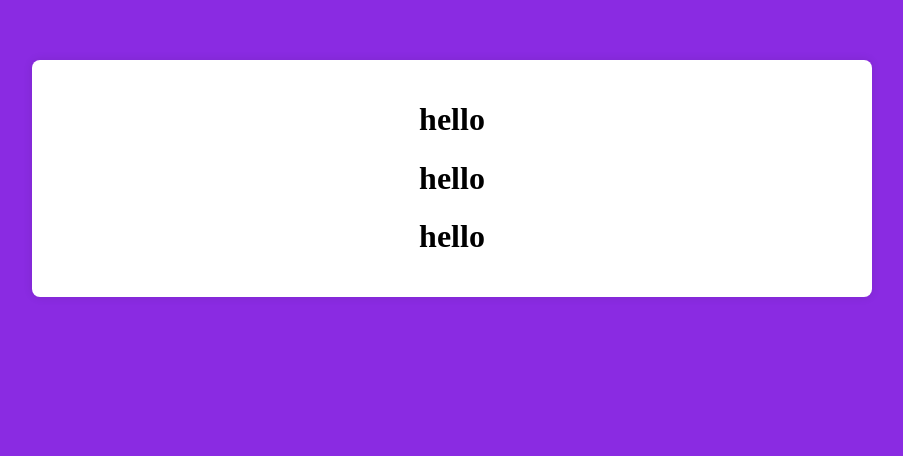
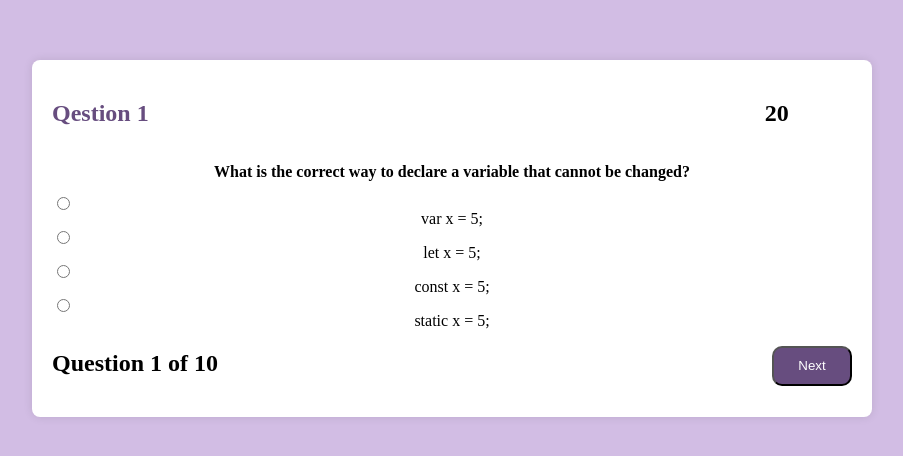
Before and after one commit to ikrambenallali/JSQuizStarter, a plain HTML site: page quiz.html in a window 1280 px wide. Shown: the part 180-636 px from the top of the page, without its empty margins (188-1091 px from the left). Drawn offline with Linux system fonts and the light colour scheme.

Commit message:
les questions affiche avec les repences

```diff
--- a/quiz.html
+++ b/quiz.html
@@ -7,11 +7,12 @@
     <title>Document</title>
 </head>
 <body>
-    <div class="QuestionContainer">
-     <h1>hello</h1>
-     <h1>hello</h1>
-     <h1>hello</h1>
+    <div class="QuestionContainer" id="QuestionContainer">
+    <!-- thanita an afficha isa9sithan nar  -->
 
     </div>
+        <script src="script.js"></script>
+
 </body>
+
 </html>
--- a/script.js
+++ b/script.js
@@ -70,3 +70,50 @@ const Questions =[
         correctAnswer: 'number',
     },
 ]
+
+let Repences=[];
+let QuestionActuelIndex=1;
+let score=0;
+let QuestionIncorrect=0;
+let QuestionCorrect=0;
+const QuestionContainer=document.getElementById('QuestionContainer')
+
+
+
+function afficherQuestions(index){
+QuestionContainer.innerHTML=`
+<div>
+<div class="QuestionEtTime">
+<h2 class="titleQuestionTotal">Qestion <span>${index}</span></h2>
+<div class="time" id"time" >20</div>
+</div>
+<p class="questionX">${Questions[index].question}</p>
+
+
+<input type="radio" class="repence">${Questions[index].answers[0]}</input   >
+<input type="radio" class="repence">${Questions[index].answers[1]}</input   >
+<input type="radio" class="repence">${Questions[index].answers[2]}</input   >
+<input type="radio" class="repence">${Questions[index].answers[3]}</input   >
+<div class="NextButtonEtnbrQustion">
+<h2>Question ${index} of ${Questions.length}</h2>
+<button id="NextButton" class="NextButton">Next</button>
+</div>
+</div>
+
+`
+
+const NextButton = document.getElementById('NextButton');
+
+NextButton.addEventListener('click', () => {
+    QuestionActuelIndex++;
+    console.log('hi');
+    if (QuestionActuelIndex < Questions.length) {
+
+        afficherQuestions(QuestionActuelIndex);
+    } else {
+console.log("Quiz terminé");
+
+}
+});
+}
+afficherQuestions(QuestionActuelIndex);
--- a/style.css
+++ b/style.css
@@ -1,5 +1,5 @@
 body {
-    background-color: blueviolet;
+    background-color: rgb(210, 189, 228);
 }
 .container {
     max-width: 100vh;
@@ -37,3 +37,43 @@ body {
     /* border-width: 10dvb; */
 
 }
+.titleQuestionTotal{
+    color:rgb(103, 77, 127)
+}
+.questionX{
+ font-weight: bold;
+
+
+}
+.repence{
+    /* background-color: red; */
+ display: flex;
+ flex-direction: column;
+ text-align: center;
+}
+.NextButtonEtnbrQustion{
+    display: flex;
+    justify-content: space-between;
+}
+.NextButton{
+    background-color: rgb(103, 77, 127);
+    width: 10vh;
+    height: 5vh;
+    border-radius: 10px;
+    margin-top: 2vh;
+    color: white;
+}
+.QuestionEtTime{
+    /* background-color: red; */
+    display: flex;
+
+}
+.time{
+    width: 80%;
+    /* background-color: yellow; */
+    display: flex;
+    justify-content: end;
+    align-items: center;
+    font-weight: bold;
+    font-size: x-large;
+}
```
